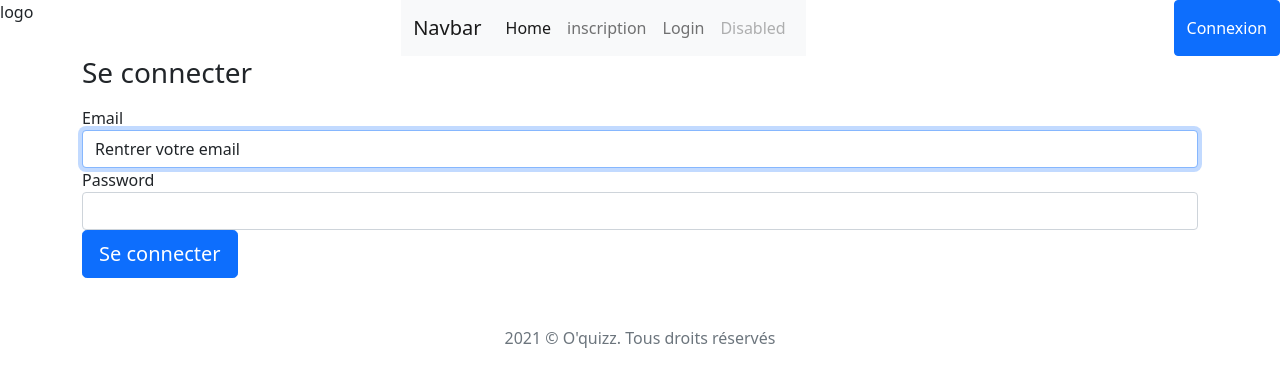
After one commit to MurloCode/Gingame, a Symfony app: template templates/security/login.html.twig in a window 1280 px wide. The commit adds this page. Shown: the top 387 px of the page. Run offline with Twig, Linux system fonts and the light colour scheme; the template is opened without the code that fills it, so the values that code supplies are empty; some libraries are stand-ins or nearby versions.

Commit message:
login created controller and templates

```diff
--- a/templates/partials/_nav.html.twig
+++ b/templates/partials/_nav.html.twig
@@ -10,7 +10,7 @@ logo
       <div class="navbar-nav">
         <a class="nav-link active" aria-current="page" href="#">Home</a>
         <a class="nav-link" href="inscription">inscription</a>
-        <a class="nav-link" href="Login">Login</a>
+        <a class="nav-link" href="{{ path('app_login') }}">Login</a>
         <a class="nav-link disabled" href="#" tabindex="-1" aria-disabled="true">Disabled</a>
 
       </div>
@@ -18,5 +18,5 @@ logo
   </div>
 
 </nav>
-<button type="button" class="btn btn-primary">Connexion</button>
+<button type="button" href="{{ path('app_login') }}" class="btn btn-primary">Connexion</button>
 </div>
--- /dev/null
+++ b/templates/security/login.html.twig
@@ -0,0 +1,31 @@
+{% extends 'base.html.twig' %}
+
+{% block title %}Se connecter{% endblock %}
+
+{% block body %}
+	<main class="container">
+		<form method="post">
+			{% if error %}
+				<div class="alert alert-danger">{{ error.messageKey|trans(error.messageData, 'security') }}</div>
+			{% endif %}
+
+			{% if app.user %}
+				<div class="mb-3">
+					You are logged in as
+					{{ app.user.username }},
+					<a href="{{ path('app_logout') }}">Logout</a>
+				</div>
+			{% endif %}
+
+			<h1 class="h3 mb-3 font-weight-normal">Se connecter</h1>
+			<label for="inputEmail">Email</label>
+			<input type="email" value="Rentrer votre email" name="email" id="inputEmail" class="form-control" autocomplete="email" required autofocus>
+			<label for="inputPassword">Password</label>
+			<input type="password" name="password" id="inputPassword" class="form-control" autocomplete="current-password" required>
+
+			<button class="btn btn-lg btn-primary" type="submit">
+				Se connecter
+			</button>
+		</form>
+	</main>
+{% endblock %}
```
Also changed, not shown: src/Controller/SecurityController.php (added, +26 -0 lines).
